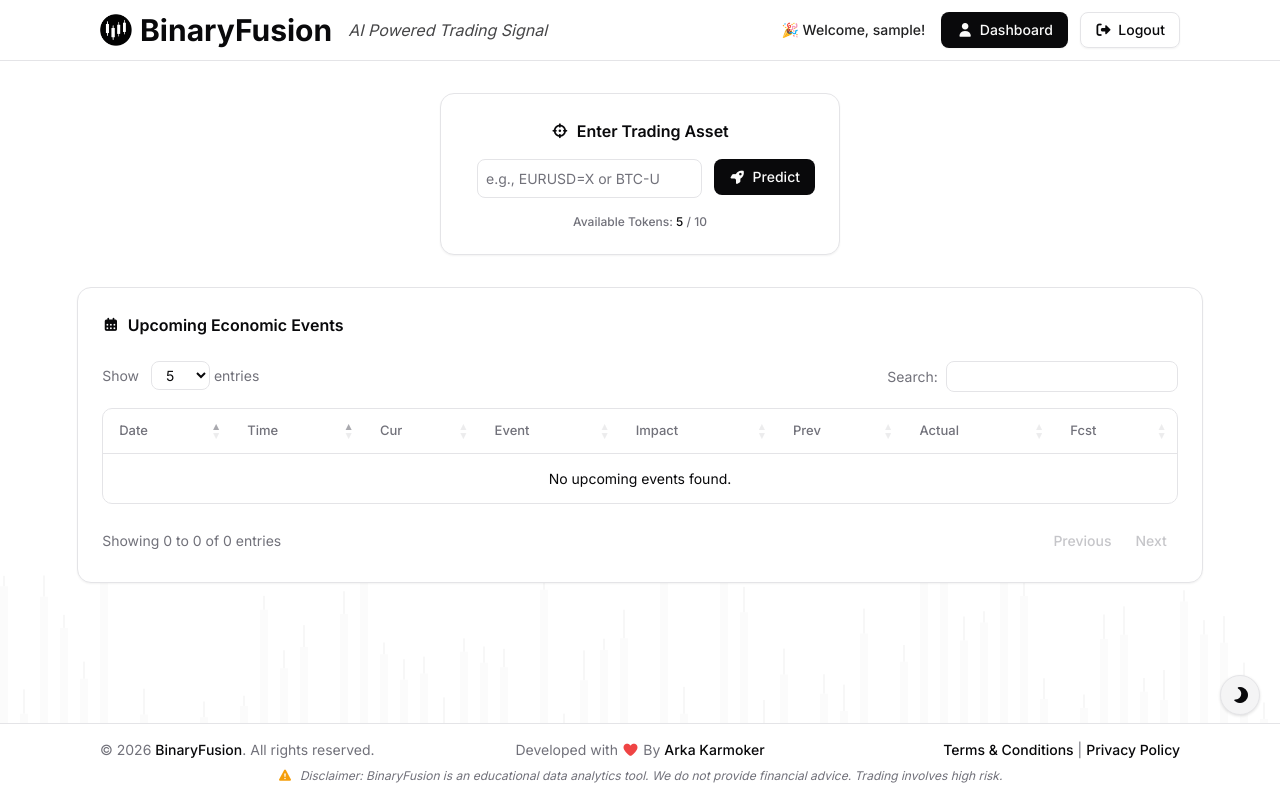
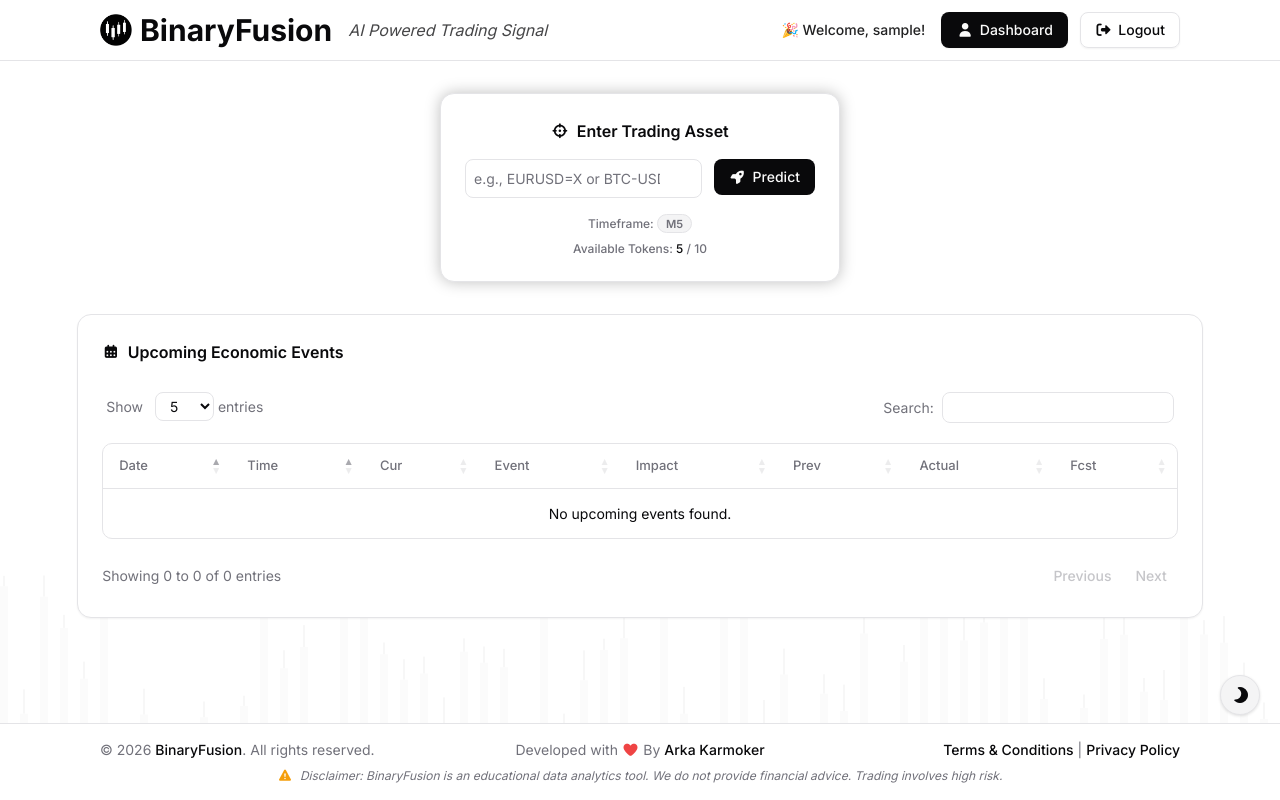
Before and after one commit to ArkaKarmoker/BinaryFusion, a Django app: page /app/ in a window 1280 px wide. Run offline with Django 5.2, Linux system fonts and the light colour scheme; the visitor is signed in with stand-in values (Sample User, id 1); data that the repository does not hold is empty; some libraries are stand-ins or nearby versions.

Commit message:
Style: add glow, adjust spinner and filters
Add a reusable .glow-card (with dark-mode variant) and apply it to the predictor input card; change spinner border to use currentColor with a transparent side for better theming; add 4px padding to .dataTables_filter in both dashboard and predictor templates. Also move the CSRF token into the form, and adjust the predictor card content to show a Timeframe badge (M5) above the Available Tokens line for improved layout and clarity.

```diff
--- a/templates/accounts/dashboard.html
+++ b/templates/accounts/dashboard.html
@@ -572,6 +572,7 @@
         .dataTables_wrapper .dataTables_filter {
             margin-bottom: 1rem;
             color: var(--muted-foreground);
+            padding: 4px;
         }
 
         .dataTables_wrapper .dataTables_info,
--- a/templates/predictor/app.html
+++ b/templates/predictor/app.html
@@ -125,6 +125,14 @@
 
         .card:hover {
             transform: translateY(-2px);
+        }
+
+        .glow-card {
+            box-shadow: 0 0 15px rgba(0, 0, 0, 0.25) !important;
+        }
+
+        .dark-mode .glow-card {
+            box-shadow: 0 0 15px rgba(255, 255, 255, 0.25) !important;
         }
 
         .calendar-card {
@@ -285,8 +293,8 @@
 
         .spinner {
             display: none;
-            border: 3px solid var(--border);
-            border-top: 3px solid var(--primary);
+            border: 3px solid currentColor;
+            border-right-color: transparent;
             border-radius: 50%;
             width: 20px;
             height: 20px;
@@ -546,6 +554,7 @@
         .dataTables_wrapper .dataTables_filter {
             margin-bottom: 1rem;
             color: var(--muted-foreground);
+            padding: 4px;
         }
 
         .dataTables_wrapper .dataTables_info,
@@ -727,10 +736,9 @@
 
     <main class="container mx-auto px-4 py-8 flex-grow">
         <section class="mb-8">
-            <div class="card p-6 max-w-md mx-auto w-full">
+            <div class="card p-6 max-w-md mx-auto w-full glow-card">
                 <h2 class="text-base section-title mb-4 w-full text-center flex justify-center"><i class="fa-solid fa-crosshairs text-sm"></i> Enter Trading Asset</h2>
                 <form id="predict-form" class="flex flex-col sm:flex-row space-y-4 sm:space-y-0 sm:space-x-3" onsubmit="submitPrediction(event)">
-                    {% csrf_token %}
                     <input type="search" id="symbol" name="symbol" list="popular-assets" placeholder="e.g., EURUSD=X or BTC-USD" required
                            class="input-field w-full p-2 text-center">
 
@@ -763,8 +771,10 @@
                         <span id="loading-spinner" class="spinner"></span>
                         <span id="countdown-timer" class="countdown text-primary-foreground"></span>
                     </button>
+                    {% csrf_token %}
                 </form>
-                <p class="text-xs text-center mt-4 font-medium" style="color: var(--muted-foreground);">Available Tokens: <span id="token-count" style="color: var(--foreground);">{{ initial_tokens }}</span> / <span id="max-tokens">{{ max_tokens }}</span></p>
+                <p class="text-xs text-center mt-4 font-medium" style="color: var(--muted-foreground);">Timeframe: <span class="badge badge-secondary" style="font-size: 0.7rem; padding: 0.1rem 0.5rem;">M5</span></p>
+                <p class="text-xs text-center mt-2 font-medium" style="color: var(--muted-foreground);">Available Tokens: <span id="token-count" style="color: var(--foreground);">{{ initial_tokens }}</span> / <span id="max-tokens">{{ max_tokens }}</span></p>
             </div>
         </section>
 
```
